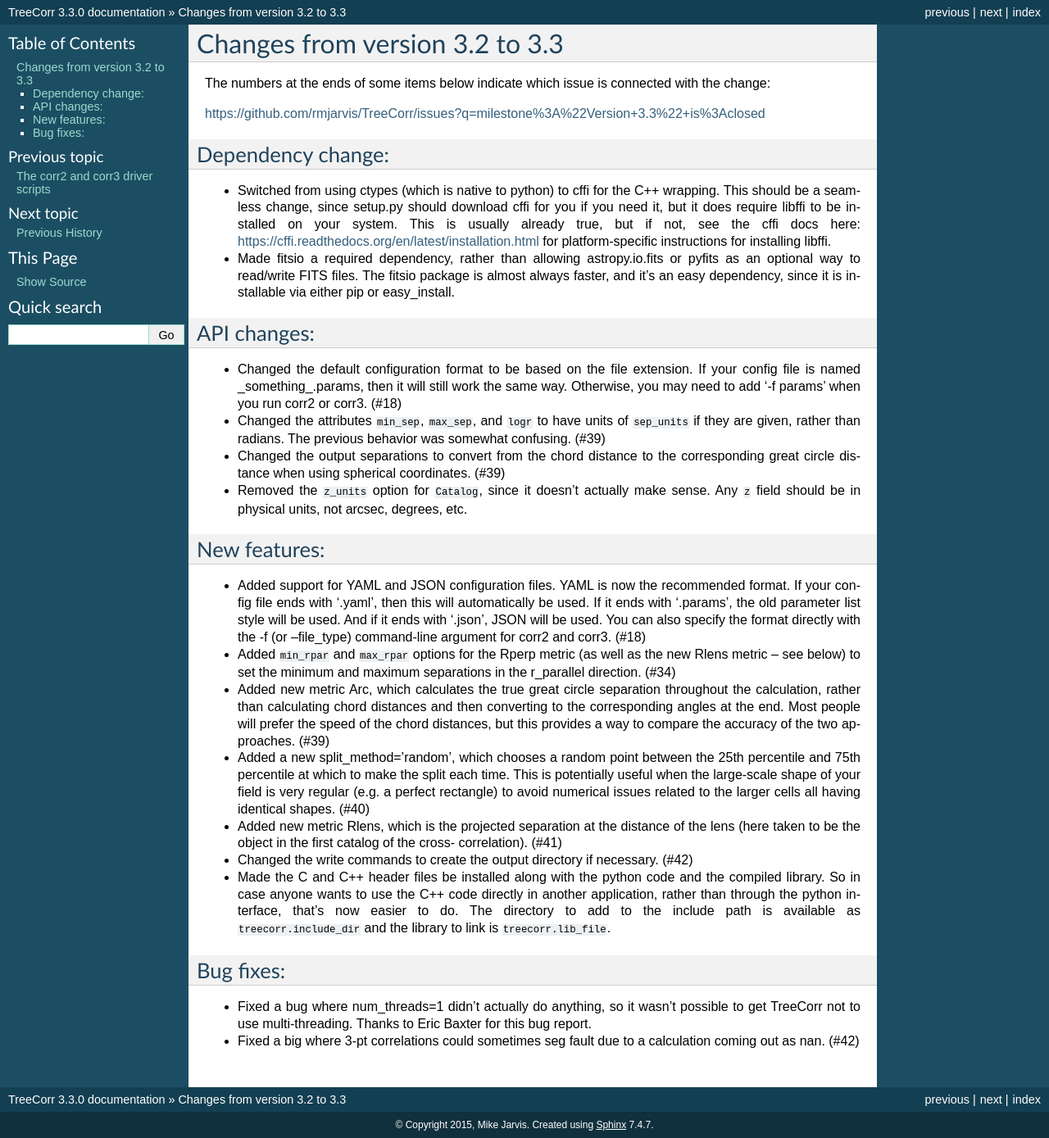
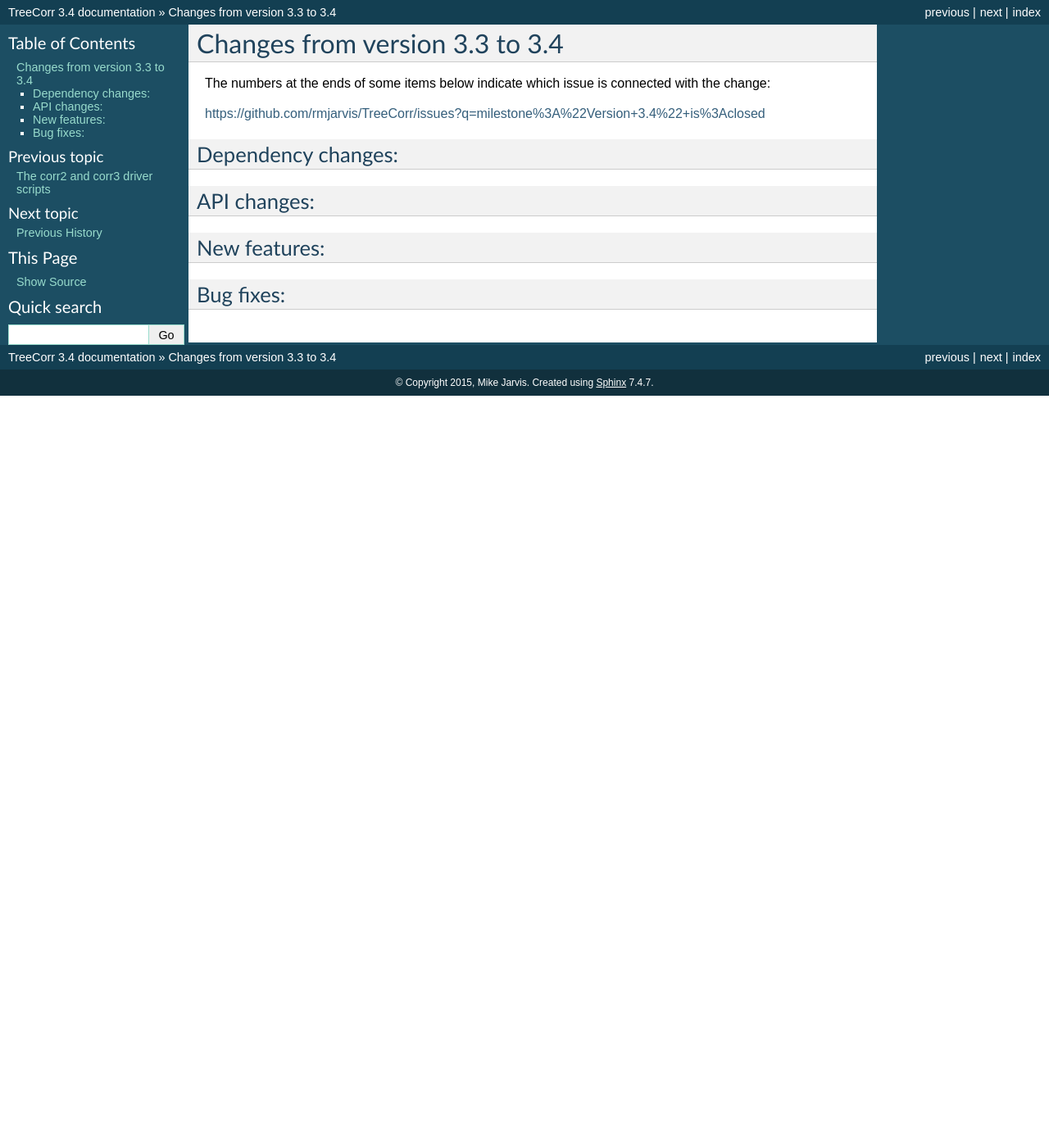
Before and after one commit to rmjarvis/TreeCorr, a Sphinx documentation site: the page built from docs/changes.rst, in a window 1280 px wide. Shown: the whole page at 82% size. Built offline with Sphinx 7.4.7, drawn with Linux system fonts in a browser that asks for light colours; the version number is read from the project's files by our own code; after the commit the page ends 900 px from its top, so only the background shows below that.

Commit message:
Prep for version 3.4

```diff
--- a/CHANGELOG.rst
+++ b/CHANGELOG.rst
@@ -1,81 +1,24 @@
-Changes from version 3.2 to 3.3
+Changes from version 3.3 to 3.4
 ===============================
 
 The numbers at the ends of some items below indicate which issue is connected
 with the change:
 
-https://github.com/rmjarvis/TreeCorr/issues?q=milestone%3A%22Version+3.3%22+is%3Aclosed
+https://github.com/rmjarvis/TreeCorr/issues?q=milestone%3A%22Version+3.4%22+is%3Aclosed
 
-Dependency change:
-------------------
-
-- Switched from using ctypes (which is native to python) to cffi for the C++
-  wrapping.  This should be a seamless change, since setup.py should download
-  cffi for you if you need it, but it does require libffi to be installed
-  on your system.  This is usually already true, but if not, see the cffi
-  docs here: https://cffi.readthedocs.org/en/latest/installation.html
-  for platform-specific instructions for installing libffi.
-- Made fitsio a required dependency, rather than allowing astropy.io.fits or
-  pyfits as an optional way to read/write FITS files.  The fitsio package is
-  almost always faster, and it's an easy dependency, since it is installable
-  via either pip or easy_install.
+Dependency changes:
+-------------------
 
 
 API changes:
 ------------
 
-- Changed the default configuration format to be based on the file extension.
-  If your config file is named _something_.params, then it will still work
-  the same way.  Otherwise, you may need to add '-f params' when you run
-  corr2 or corr3. (#18)
-- Changed the attributes ``min_sep``, ``max_sep``, and ``logr`` to have units
-  of ``sep_units`` if they are given, rather than radians.  The previous
-  behavior was somewhat confusing.  (#39)
-- Changed the output separations to convert from the chord distance to the
-  corresponding great circle distance when using spherical coordinates.  (#39)
-- Removed the ``z_units`` option for ``Catalog``, since it doesn't actually
-  make sense.  Any ``z`` field should be in physical units, not arcsec,
-  degrees, etc.
 
 
 New features:
 -------------
 
-- Added support for YAML and JSON configuration files.  YAML is now the
-  recommended format.  If your config file ends with '.yaml', then this
-  will automatically be used.  If it ends with '.params', the old parameter
-  list style will be used.  And if it ends with '.json', JSON will be used.
-  You can also specify the format directly with the -f (or --file_type)
-  command-line argument for corr2 and corr3. (#18)
-- Added ``min_rpar`` and ``max_rpar`` options for the Rperp metric (as well
-  as the new Rlens metric -- see below) to set the minimum and maximum
-  separations in the r_parallel direction. (#34)
-- Added new metric Arc, which calculates the true great circle separation
-  throughout the calculation, rather than calculating chord distances and
-  then converting to the corresponding angles at the end.  Most people will
-  prefer the speed of the chord distances, but this provides a way to compare
-  the accuracy of the two approaches. (#39)
-- Added a new split_method='random', which chooses a random point between the
-  25th percentile and 75th percentile at which to make the split each time.
-  This is potentially useful when the large-scale shape of your field is very
-  regular (e.g. a perfect rectangle) to avoid numerical issues related to the
-  larger cells all having identical shapes.  (#40)
-- Added new metric Rlens, which is the projected separation at the distance of
-  the lens (here taken to be the object in the first catalog of the cross-
-  correlation). (#41)
-- Changed the write commands to create the output directory if necessary. (#42)
-- Made the C and C++ header files be installed along with the python code and
-  the compiled library.  So in case anyone wants to use the C++ code directly
-  in another application, rather than through the python interface, that's now
-  easier to do.  The directory to add to the include path is available as
-  ``treecorr.include_dir`` and the library to link is ``treecorr.lib_file``.
 
 
 Bug fixes:
 ----------
-
-- Fixed a bug where num_threads=1 didn't actually do anything, so it wasn't
-  possible to get TreeCorr not to use multi-threading.  Thanks to Eric Baxter
-  for this bug report.
-- Fixed a big where 3-pt correlations could sometimes seg fault due to a
-  calculation coming out as nan. (#42)
--- a/docs/history.rst
+++ b/docs/history.rst
@@ -1,6 +1,9 @@
 
 Previous History
 ================
+
+`Changes from version 3.2 to 3.3
+<https://github.com/rmjarvis/TreeCorr/blob/releases/3.3/CHANGELOG.rst>`_
 
 `Changes from version 3.1 to 3.2
 <https://github.com/rmjarvis/TreeCorr/blob/releases/3.2/CHANGELOG.rst>`_
--- a/treecorr/_version.py
+++ b/treecorr/_version.py
@@ -11,5 +11,5 @@
 #    this list of conditions, and the disclaimer given in the documentation
 #    and/or other materials provided with the distribution.
 
-__version__ = '3.3.0'
+__version__ = '3.4'
 __version_info__ = tuple(map(int, __version__.split('.')))
```
